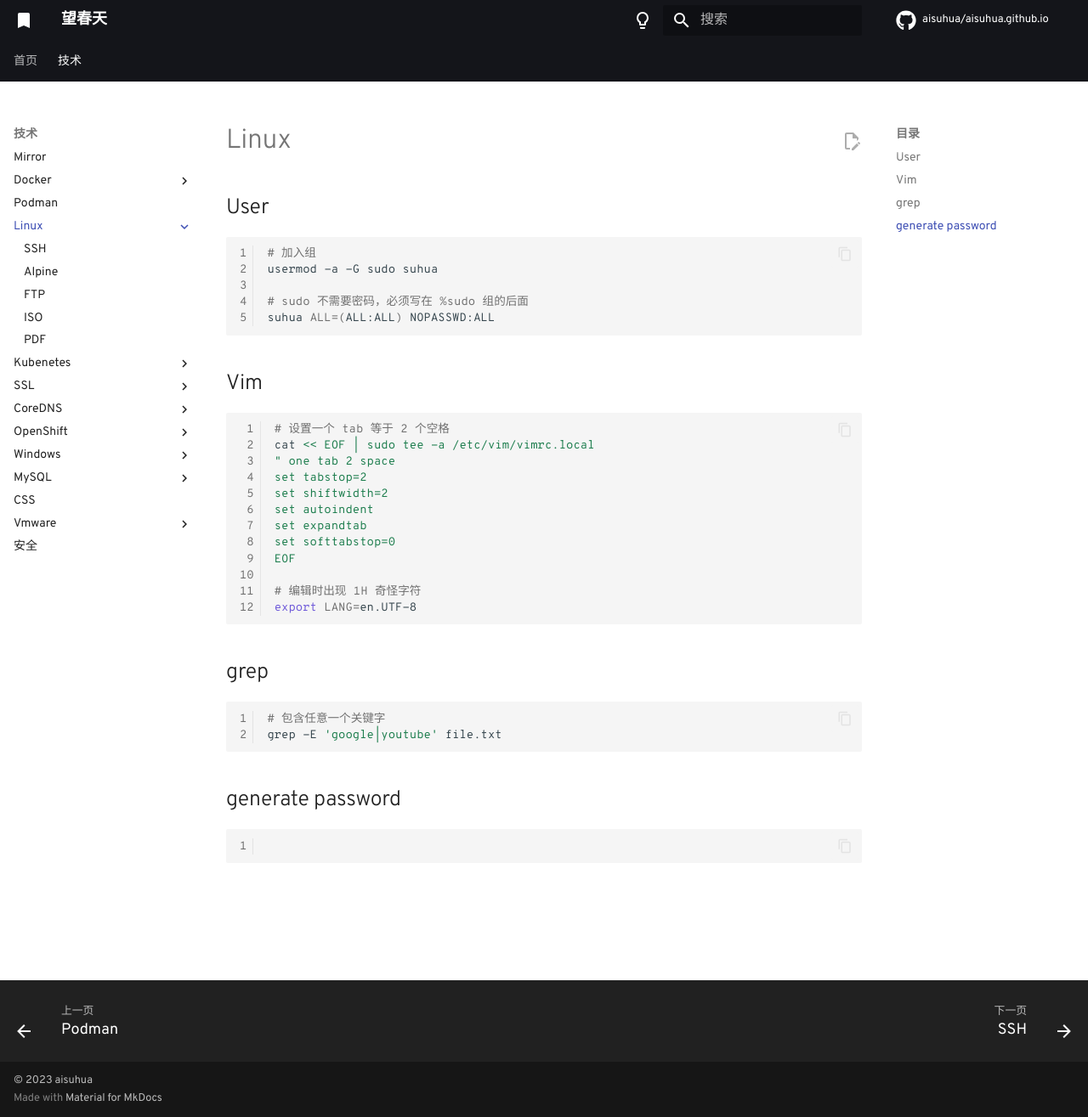
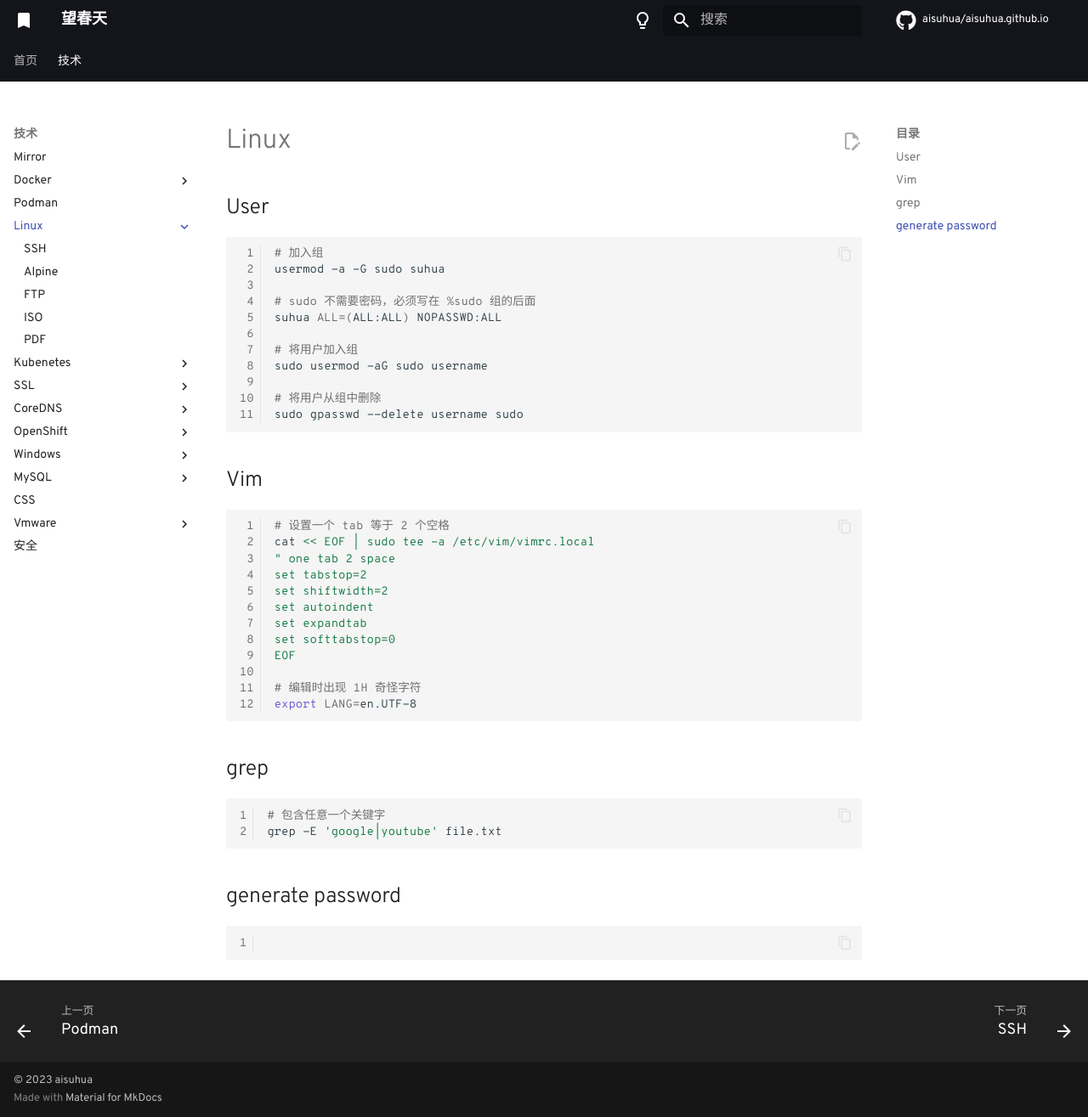
Before and after one commit to aisuhua/aisuhua.github.io, an MkDocs documentation site: the page built from docs/linux/index.md, in a window 1280 px wide and 1315 px high. Shown: the whole window at 85% size. Built offline with MkDocs 1.6.1 and Material for MkDocs 9.7.7, drawn with Linux system fonts in a browser that asks for light colours; comment, search, counter and statistics services are not loaded.

Commit message:
update linux

````diff
--- a/docs/linux/index.md
+++ b/docs/linux/index.md
@@ -8,6 +8,12 @@ usermod -a -G sudo suhua
 
 # sudo 不需要密码，必须写在 %sudo 组的后面
 suhua ALL=(ALL:ALL) NOPASSWD:ALL
+
+# 将用户加入组
+sudo usermod -aG sudo username
+
+# 将用户从组中删除
+sudo gpasswd --delete username sudo
 ```
 
 ## Vim
````
